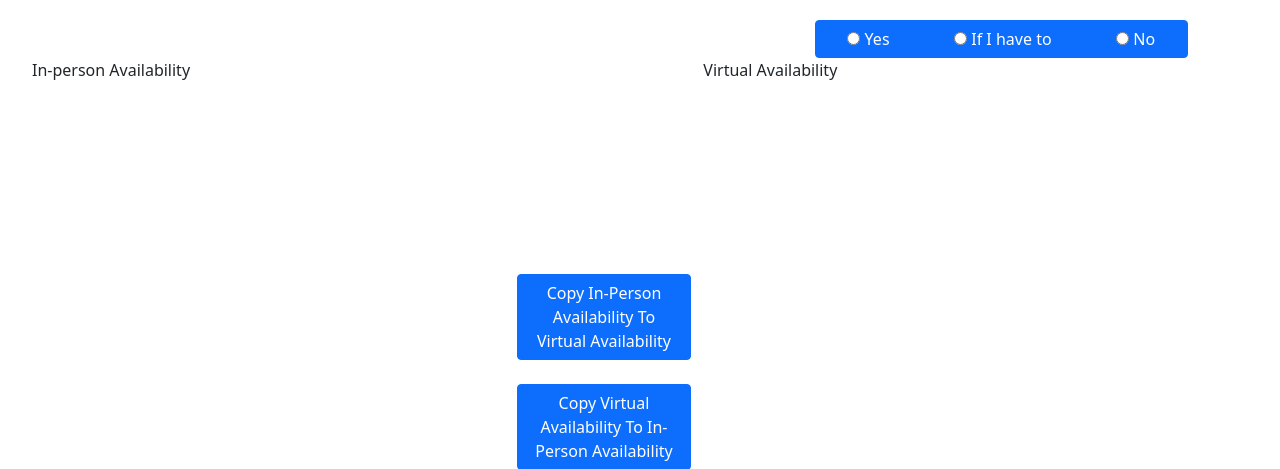
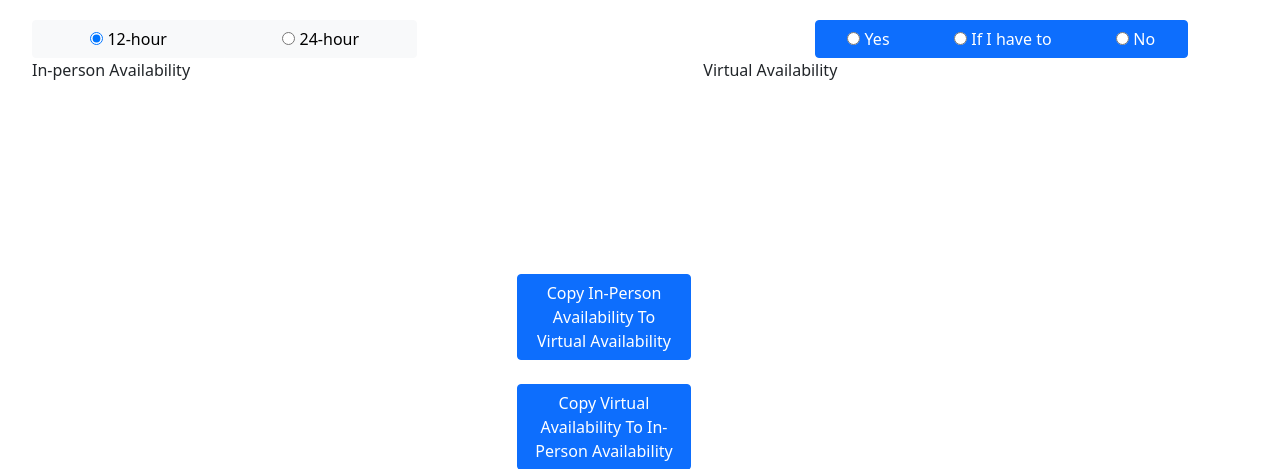
Before and after one commit to UCSD-CSE-210-2021/cse-210-team-project-layover, a Flask app: template templates/scheduling-availability.html in a window 1280 px wide. Shown: the part 50-519 px from the top of the page. Run offline with Flask 2, Linux system fonts and the light colour scheme; the template is opened without the code that fills it, so the values that code supplies are empty; some libraries are stand-ins or nearby versions.

Commit message:
Add time format switching logic

```diff
--- a/templates/scheduling-availability.html
+++ b/templates/scheduling-availability.html
@@ -6,6 +6,53 @@
 <script type="text/javascript" src="{{ url_for('static', filename = 'constants.js') }}"></script>
 <script type="text/javascript" src="{{ url_for('static', filename = 'buildTable.js') }}"></script>
 <script type="text/javascript" src="{{ url_for('static', filename = 'scheduling-availability.js') }}"></script>
+<script>
+	// Reformat time displayed in the table
+	function reformatTimeDisplay(format){
+		allTimeDisplays = $('.timeDisplay')
+		// Change everything into 24-hour format
+		for (let i = 0; i < allTimeDisplays.length; i++) {
+			let currentObj = allTimeDisplays[i]
+			let currentObjTime = currentObj.innerHTML
+			if (currentObjTime.indexOf(':') != -1) {
+				continue
+			}
+			if (currentObjTime.indexOf('AM') != -1) {
+				let hour = Number(currentObjTime.substring(0, currentObjTime.indexOf('AM')))
+				if (hour == 12) {
+					hour = 0
+				}
+				currentObjTime = hour.toString() + ':00'
+
+			} else if (currentObjTime.indexOf('PM') != -1) {
+				let hour = Number(currentObjTime.substring(0, currentObjTime.indexOf('PM')))
+				if (hour != 12) {
+					hour += 12
+				}
+				currentObjTime = hour.toString() + ':00'
+			}
+			currentObj.innerHTML = currentObjTime
+		}
+
+		// Format 24h to 12h if specified
+		if (format === '12h') {
+			for (let i = 0; i < allTimeDisplays.length; i++) {
+				// Same logic as function in buildTable.js
+				let currentObj = allTimeDisplays[i]
+				let currentObjTime = currentObj.innerHTML
+				let hour = Number(currentObjTime.substring(0, currentObjTime.indexOf(':')))
+				if (hour < 12) {
+					displayTime = hour == 0 ? 12: hour
+					meridiem = 'AM'
+				} else {
+					displayTime = hour == 12 ? 12: hour - 12
+					meridiem = 'PM'
+				}
+				currentObj.innerHTML = displayTime + ' ' + meridiem
+			}
+		}
+	}
+</script>
 {% endblock %}
 
 {% block styling %}
@@ -71,8 +118,16 @@ tr, th, td {
 	</div> -->
 
 	<div class="row">
-		<div class="row col-8"></div>
-		<div class="btn-group col-4" data-toggle="buttons">
+		<div id="timeFormatSelector" class="btn-group col-4" data-toggle="buttons" style="padding-left: 0px">
+			<label class="btn btn-light">
+				<input type="radio" name="radio" onclick="reformatTimeDisplay('12h')" checked> 12-hour </input>
+			</label>
+			<label class="btn btn-light">
+				<input type="radio" name="radio" onclick="reformatTimeDisplay('24h')"> 24-hour </input>
+			</label>
+		</div>
+		<div class="row col-4"></div>
+		<div id="availabilitySelector" class="btn-group col-4" data-toggle="buttons">
 			<label class="btn btn-primary">
 				<input type="radio" name="radio" value="green"> Yes </input>
 			</label>
```
